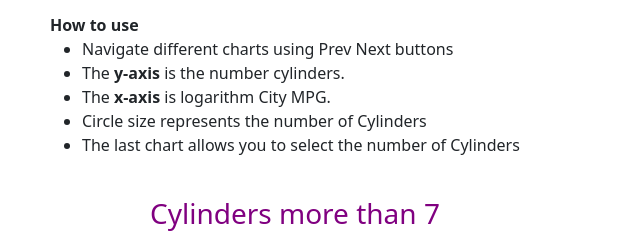
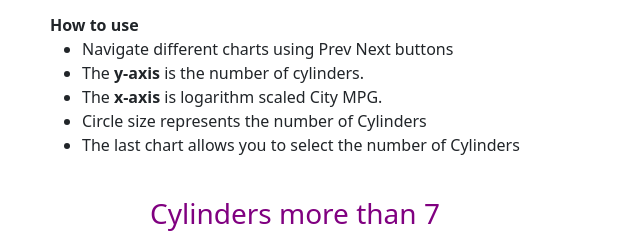
Before and after one commit to jaeroong/jaeroong.github.io, a plain HTML site: page index.html in a window 1280 px wide. Shown: the part 249-486 px from the top of the page, 32-672 px from the left. Drawn offline with Linux system fonts and the light colour scheme.

Commit message:
fixed typo

```diff
--- a/index.html
+++ b/index.html
@@ -39,8 +39,8 @@
         <b>How to use</b>
         <ul>
           <li>Navigate different charts using Prev Next buttons</li>
-          <li>The <b>y-axis</b> is the number cylinders.</li>
-          <li>The <b>x-axis</b> is logarithm City MPG.</li>
+          <li>The <b>y-axis</b> is the number of cylinders.</li>
+          <li>The <b>x-axis</b> is logarithm scaled City MPG.</li>
           <li>Circle size represents the number of Cylinders</li>
           <li>The last chart allows you to select the number of Cylinders</li>
         </ul>
```
